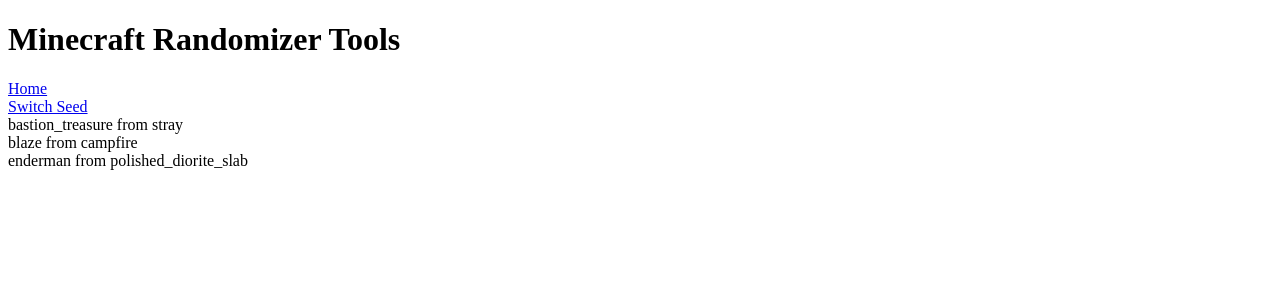
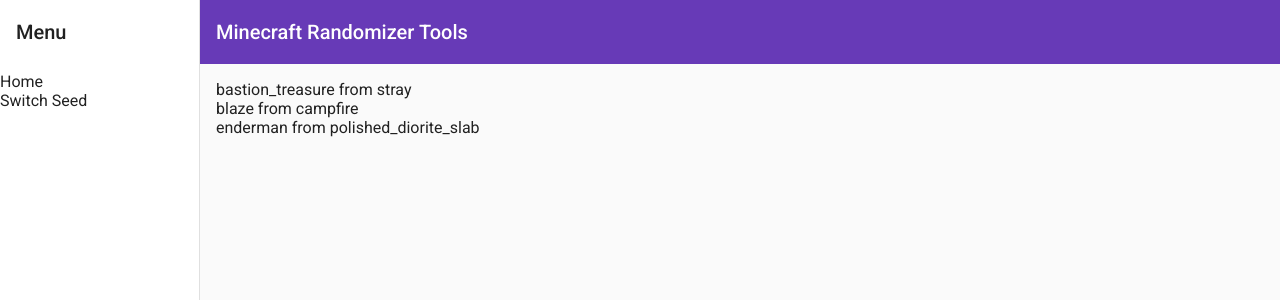
Before and after one commit to StephenFluin/minecraft-randomizer-tools, an Angular app: page / in a window 1280 px wide. Shown: the top 300 px of the page. Built offline with nearby package versions, Linux system fonts and the light colour scheme.

Commit message:
add material

```diff
--- a/angular.json
+++ b/angular.json
@@ -31,6 +31,7 @@
               "src/assets"
             ],
             "styles": [
+              "./node_modules/@angular/material/prebuilt-themes/deeppurple-amber.css",
               "src/styles.scss"
             ],
             "scripts": []
@@ -99,6 +100,7 @@
               "src/assets"
             ],
             "styles": [
+              "./node_modules/@angular/material/prebuilt-themes/deeppurple-amber.css",
               "src/styles.scss"
             ],
             "scripts": []
--- a/package.json
+++ b/package.json
@@ -11,10 +11,12 @@
   "private": true,
   "dependencies": {
     "@angular/animations": "^14.1.0",
+    "@angular/cdk": "^14.1.0",
     "@angular/common": "^14.1.0",
     "@angular/compiler": "^14.1.0",
     "@angular/core": "^14.1.0",
     "@angular/forms": "^14.1.0",
+    "@angular/material": "^14.1.0",
     "@angular/platform-browser": "^14.1.0",
     "@angular/platform-browser-dynamic": "^14.1.0",
     "@angular/router": "^14.1.0",
--- a/src/app/app.component.html
+++ b/src/app/app.component.html
@@ -1,4 +1,3 @@
-<h1>Minecraft Randomizer Tools</h1>
-<div><a href="/">Home</a></div>
-<div><a href="/cheatsheet">Switch Seed</a></div>
+<app-nav>
 <router-outlet></router-outlet>
+</app-nav>
--- /dev/null
+++ b/src/app/nav/nav.component.ts
@@ -0,0 +1,71 @@
+import { Component } from '@angular/core';
+import { BreakpointObserver, Breakpoints } from '@angular/cdk/layout';
+import { Observable } from 'rxjs';
+import { map, shareReplay } from 'rxjs/operators';
+
+@Component({
+  selector: 'app-nav',
+  template: `
+    <mat-sidenav-container class="sidenav-container">
+      <mat-sidenav #drawer class="sidenav" fixedInViewport
+          [attr.role]="(isHandset$ | async) ? 'dialog' : 'navigation'"
+          [mode]="(isHandset$ | async) ? 'over' : 'side'"
+          [opened]="(isHandset$ | async) === false">
+        <mat-toolbar>Menu</mat-toolbar>
+        <mat-nav-list>
+<div><a href="/">Home</a></div>
+<div><a href="/cheatsheet">Switch Seed</a></div>
+        </mat-nav-list>
+      </mat-sidenav>
+      <mat-sidenav-content>
+        <mat-toolbar color="primary">
+          <button
+            type="button"
+            aria-label="Toggle sidenav"
+            mat-icon-button
+            (click)="drawer.toggle()"
+            *ngIf="isHandset$ | async">
+            <mat-icon aria-label="Side nav toggle icon">menu</mat-icon>
+          </button>
+          <span>Minecraft Randomizer Tools</span>
+        </mat-toolbar>
+        <div id="page"><ng-content></ng-content></div>
+      </mat-sidenav-content>
+    </mat-sidenav-container>
+
+  `,
+  styles: [`
+   #page {
+    padding: 16px;
+   }
+    .sidenav-container {
+      height: 100%;
+    }
+
+    .sidenav {
+      width: 200px;
+    }
+
+    .sidenav .mat-toolbar {
+      background: inherit;
+    }
+
+    .mat-toolbar.mat-primary {
+      position: sticky;
+      top: 0;
+      z-index: 1;
+    }
+
+  `]
+})
+export class NavComponent {
+
+  isHandset$: Observable<boolean> = this.breakpointObserver.observe(Breakpoints.Handset)
+    .pipe(
+      map(result => result.matches),
+      shareReplay()
+    );
+
+  constructor(private breakpointObserver: BreakpointObserver) { }
+
+}
--- a/src/index.html
+++ b/src/index.html
@@ -6,6 +6,9 @@
   <base href="/">
   <meta name="viewport" content="width=device-width, initial-scale=1">
   <link rel="icon" type="image/x-icon" href="favicon.ico">
+  <link rel="preconnect" href="https://fonts.gstatic.com">
+  <link href="https://fonts.googleapis.com/css2?family=Roboto:wght@300;400;500&display=swap" rel="stylesheet">
+  <link href="https://fonts.googleapis.com/icon?family=Material+Icons" rel="stylesheet">
 </head>
 <body>
   <app-root></app-root>
--- a/src/styles.scss
+++ b/src/styles.scss
@@ -1 +1,4 @@
 /* You can add global styles to this file, and also import other style files */
+
+html, body { height: 100%; }
+body { margin: 0; font-family: Roboto, "Helvetica Neue", sans-serif; }
```
Also changed, not shown: src/app/app.module.ts (+17 -1 lines), 1 other file (tests, documents, lock files or other folders).
